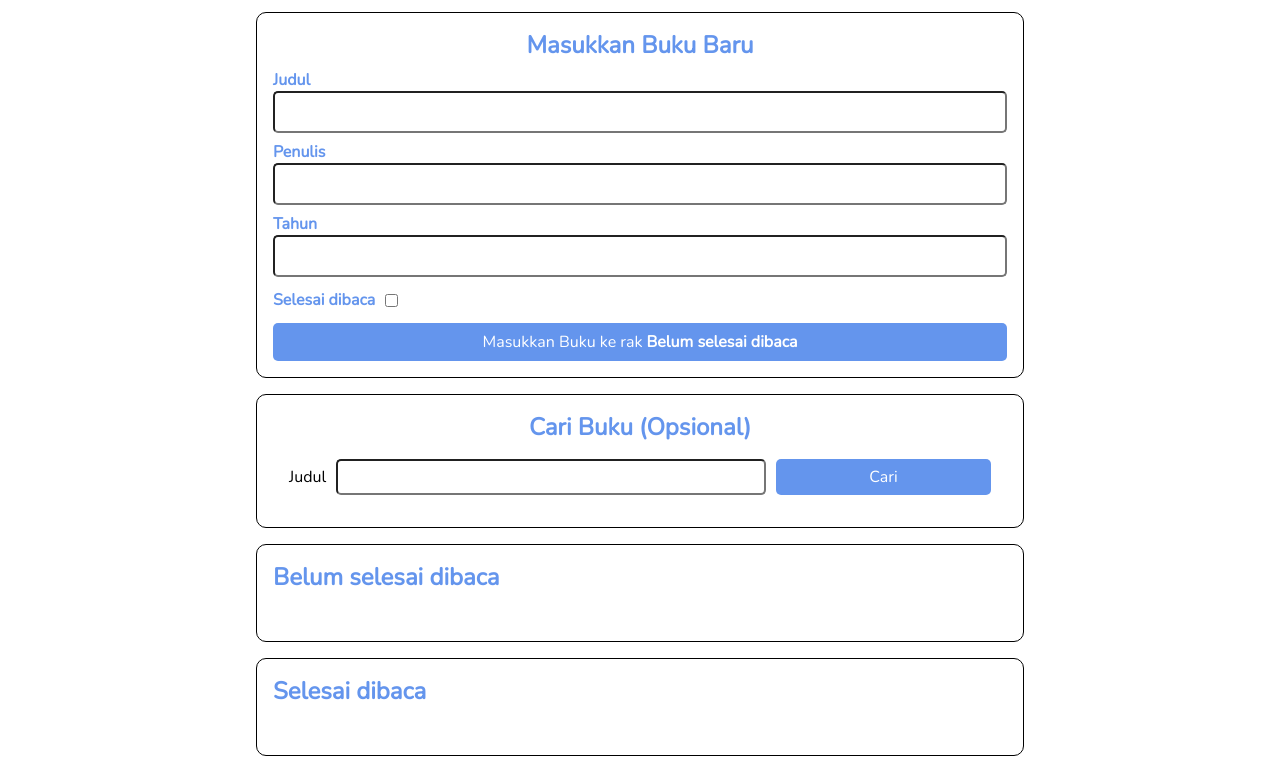
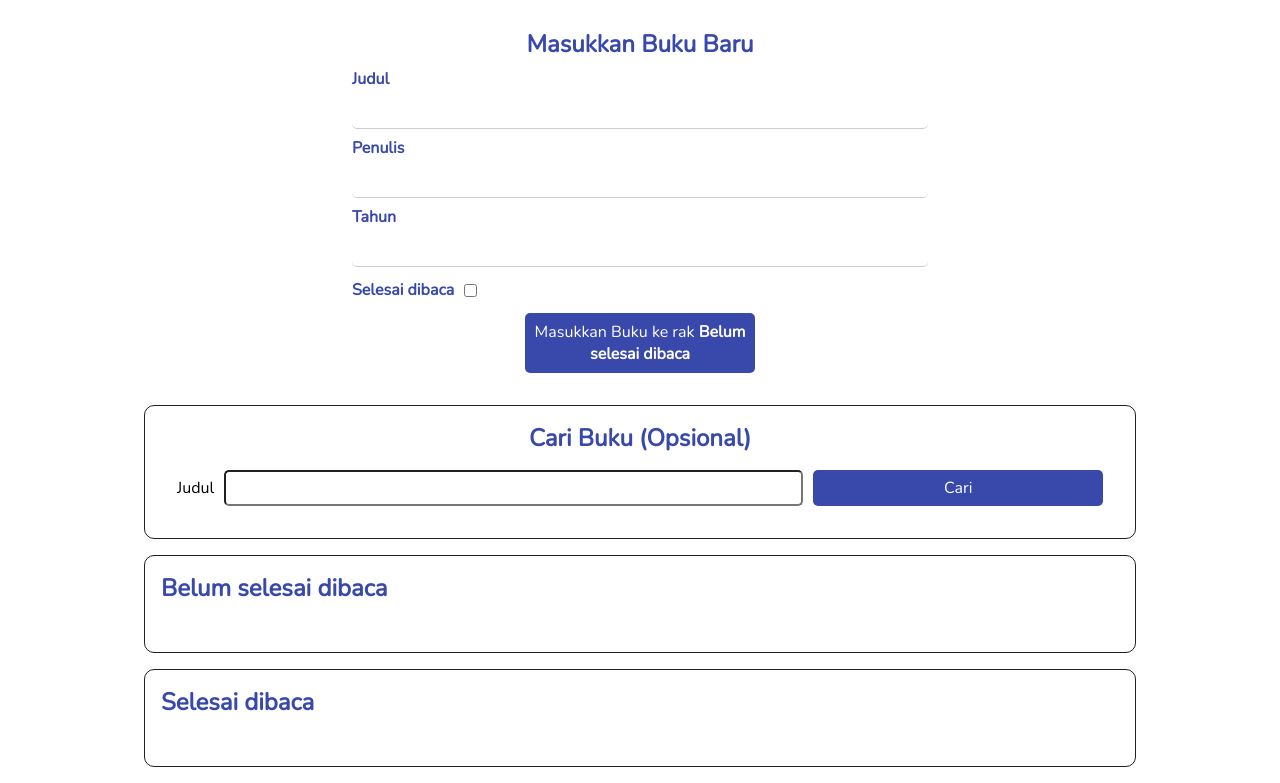
Before and after one commit to mrrezkii/Javascript-Latihan-DOMWebStorage, a plain HTML site: page index.html in a window 1280 px wide. Shown: the part 71-854 px from the top of the page. Drawn offline with nearby package versions, Linux system fonts and the light colour scheme.

Commit message:
Edit style add book

```diff
--- a/assets/css/style.css
+++ b/assets/css/style.css
@@ -19,29 +19,33 @@ input, button {
     display: flex;
     align-items: center;
     justify-content: center;
-    background-color: cornflowerblue;
+    background-color: #3949AB;
     color: white;
 }
 
 main {
-    max-width: 800px;
+    max-width: 1200px;
     width: 80%;
     margin: 0 auto;
     padding: 16px;
 
 }
 
+
 .input_section {
     display: flex;
     flex-direction: column;
     padding: 16px;
-    border: 1px solid black;
-    border-radius: 10px;
 }
 
 .input_section > h2 {
     text-align: center;
-    color: cornflowerblue;
+    color: #3949AB;
+}
+
+.input_section > form {
+    width: 60%;
+    margin: auto;
 }
 
 .input_section > form > .input {
@@ -49,12 +53,13 @@ main {
 }
 
 .input_section > form > button {
-    background-color: cornflowerblue;
+    background-color: #3949AB;
     color: white;
     border: 0;
     border-radius: 5px;
     display: block;
-    width: 100%;
+    width: 40%;
+    margin: auto;
     padding: 8px;
     cursor: pointer;
 }
@@ -68,12 +73,18 @@ main {
     width: 100%;
     padding: 8px;
     border-radius: 5px;
+    background: transparent;
+    border: none;
+    border-bottom: 1px solid #CCC;
+    color: #555;
 }
 
-
+input:focus{
+    outline: none;
+}
 
 .input_section > form > .input > label {
-    color: cornflowerblue;
+    color: #3949AB;
     font-weight: bold;
 }
 
@@ -84,7 +95,7 @@ main {
 }
 
 .input_section > form > .input_inline > label {
-    color: cornflowerblue;
+    color: #3949AB;
     font-weight: bold;
     margin-right: 10px;
 }
@@ -95,12 +106,12 @@ main {
     flex-direction: column;
     align-items: center;
     padding: 16px;
-    border: 1px solid black;
+    border: 1px solid #212121;
     border-radius: 10px;
 }
 
 .search_section > h2 {
-    color: cornflowerblue;
+    color: #3949AB;
 }
 
 .search_section > form {
@@ -122,7 +133,7 @@ main {
 }
 
 .search_section > form > button {
-    background-color: cornflowerblue;
+    background-color: #3949AB;
     color: white;
     border: 0;
     border-radius: 5px;
@@ -131,13 +142,13 @@ main {
 
 .book_shelf {
     margin: 16px 0 0 0;
-    border: 1px solid black;
+    border: 1px solid #212121;
     padding: 16px;
     border-radius: 10px;
 }
 
 .book_shelf > h2 {
-    color: cornflowerblue;
+    color: #3949AB;
 }
 
 .book_shelf > .book_list {
@@ -146,7 +157,7 @@ main {
 
 .book_shelf > .book_list > .book_item {
     padding: 8px 16px 16px 16px;
-    border: 1px solid black;
+    border: 1px solid #212121;
     border-radius: 5px;
     margin: 10px 0;
 }
--- a/index.html
+++ b/index.html
@@ -16,18 +16,21 @@
 <main>
     <section class="input_section">
         <h2>Masukkan Buku Baru</h2>
-        <form id="inputBook">
+        <form id="inputBook" autocomplete="off">
             <div class="input">
                 <label for="inputBookTitle">Judul</label>
                 <input id="inputBookTitle" type="text" required>
+                <span class="underline"></span>
             </div>
             <div class="input">
                 <label for="inputBookAuthor">Penulis</label>
                 <input id="inputBookAuthor" type="text" required>
+                <span class="underline"></span>
             </div>
             <div class="input">
                 <label for="inputBookYear">Tahun</label>
                 <input id="inputBookYear" type="number" required>
+                <span class="underline"></span>
             </div>
             <div class="input_inline">
                 <label for="inputBookIsComplete">Selesai dibaca</label>
```
